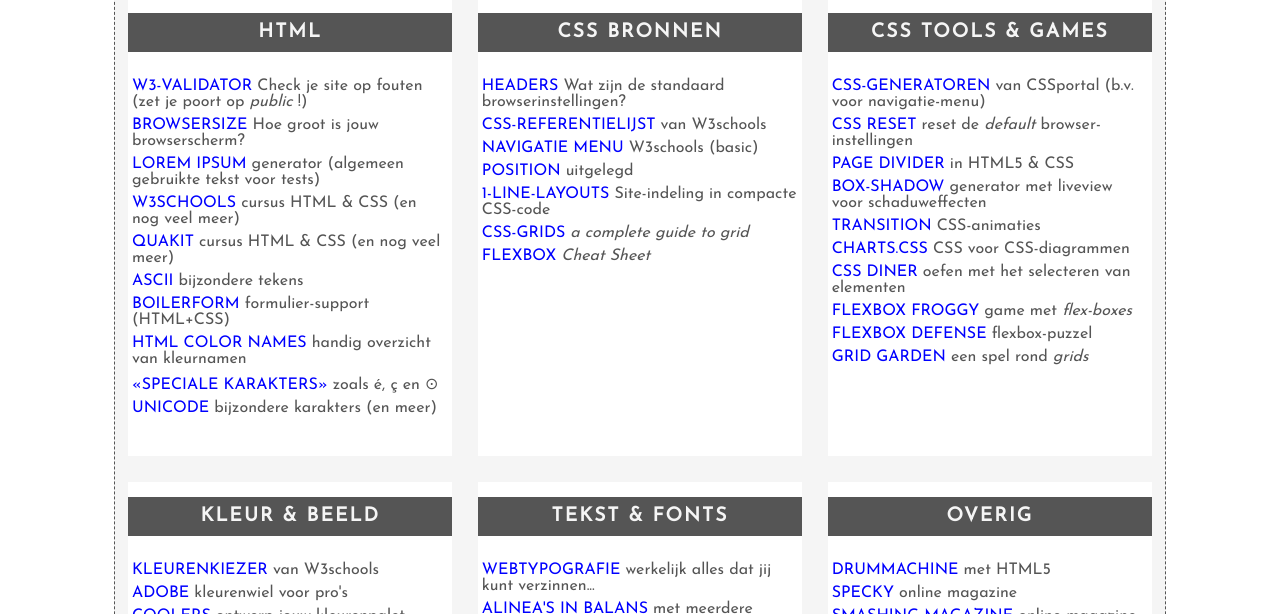
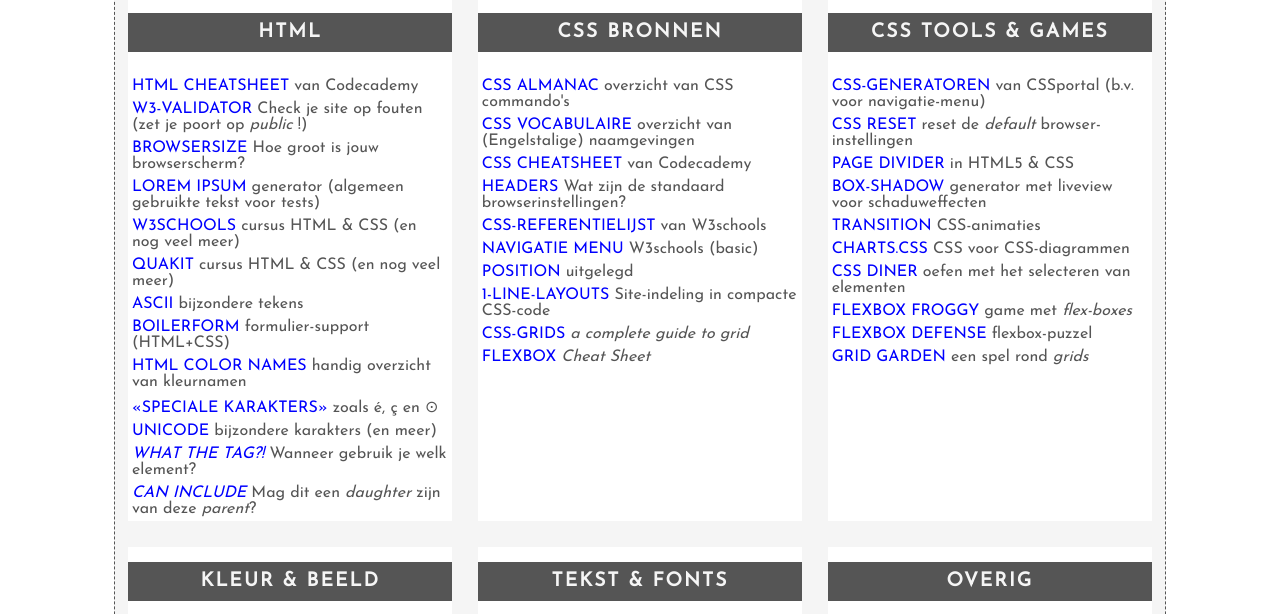
Before and after one commit to vnr-csg/CSG_HTML_CSS, a plain HTML site: page bronnen/index.html in a window 1280 px wide. Shown: the part 151-765 px from the top of the page. Drawn offline with Linux system fonts and the light colour scheme.

Commit message:
update links

```diff
--- a/bronnen/index.html
+++ b/bronnen/index.html
@@ -14,6 +14,7 @@
                 <div class="box a1">
                     <h2>HTML</h2>
                     <ul>
+                        <li><a href="https://www.codecademy.com/learn/learn-html/modules/learn-html-elements/cheatsheet">HTML cheatsheet</a> van Codecademy</li>
                         <li><a href="https://validator.w3.org/nu/">W3-validator</a> Check je site op fouten (zet je poort op <em>public</em> !)</li>
                         <li><a href="https://www.webfx.com/tools/whats-my-browser-size/">browsersize</a> Hoe groot is jouw browserscherm?</li>
                         <li><a href="https://www.lipsum.com/">Lorem Ipsum</a> generator (algemeen gebruikte tekst voor tests)</li>
@@ -24,11 +25,20 @@
                         <li><a href="https://htmlcolorcodes.com/color-names/">HTML color names</a> handig overzicht van kleurnamen</li>
                         <li><a href="https://dev.w3.org/html5/html-author/charref">&laquo;speciale karakters&raquo;</a> zoals &eacute;, &ccedil; en &odot;</li>
                         <li><a href="http://zuga.net/articles/">Unicode</a> bijzondere karakters (en meer)</li>
+                        <li><a href="https://whatthetag.com/#/"><em>What the tag?!</em></a> Wanneer gebruik je welk element?</li>
+                        <li><a href="https://caninclude.glitch.me/"><em>Can Include</em></a> Mag dit een <em>daughter</em> zijn van deze <em>parent</em>?</li>
+
+
+
+
                     </ul>
                 </div>
                 <div class="box b1">
                     <h2>CSS bronnen</h2>
                     <ul>
+                        <li><a href="https://css-tricks.com/almanac/">CSS Almanac</a> overzicht van CSS commando's</li>
+                        <li><a href="http://apps.workflower.fi/vocabs/css/en#selector">CSS vocabulaire</a> overzicht van (Engelstalige) naamgevingen</li>
+                        <li><a href="https://www.codecademy.com/learn/learn-css/modules/syntax-and-selectors/cheatsheet">CSS cheatsheet</a> van Codecademy</li>
                         <li><a href="http://zuga.net/articles/html-heading-elements/"> headers</a> Wat zijn de standaard browserinstellingen?</li>
                         <li><a href="https://www.w3schools.com/cssref/default.asp"> CSS-referentielijst</a> van W3schools</li>
                         <li><a href="https://www.w3schools.com/css/css_navbar.asp"> navigatie menu</a> W3schools (basic)</li>
@@ -96,7 +106,10 @@
                         <li><a href="https://sidebar.io/">SideBar</a> online magazine</li>
                         <li><a href="https://www.smashingmagazine.com/smashing-guide-search-engine-optimization/">SEO</a> <em>Search Engine Optimization</em>></li>
                         <li><a href="https://www.freecodecamp.org/news/learn-ui-design-fundamentals-with-this-free-one-hour-course/">UI fundamentals</a> cursus <em>user interface design</em></li>
+                        <li><a href="https://www.codecademy.com/resources/cheatsheets/all">alle cheatsheets</a> van Codecademy</li>
                         <li><a href="https://updatefaker.com/windows10/BSOD.html">Update Faker</a> (tja)</li>
+
+
                     </ul>
                     <h3>Terug naar de <a href="../index.html">startpagina</a></h3>
                     <p>
--- a/voorbeeldenVanVNR/css1/css1.css
+++ b/voorbeeldenVanVNR/css1/css1.css
@@ -8,7 +8,7 @@ body {
 
 h1 {
     font-size: 48px;
-    color: green;
+    color: tur;
     margin: 0;
 }
 
```
